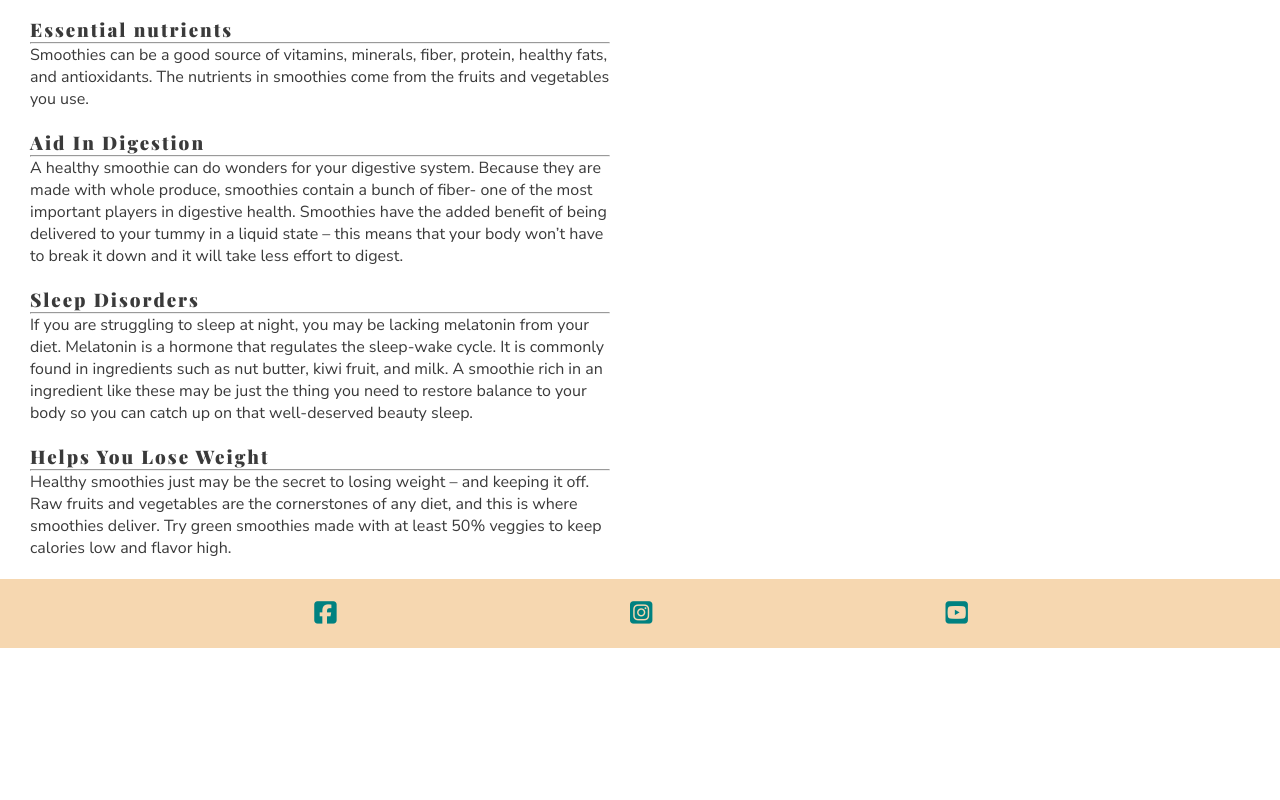
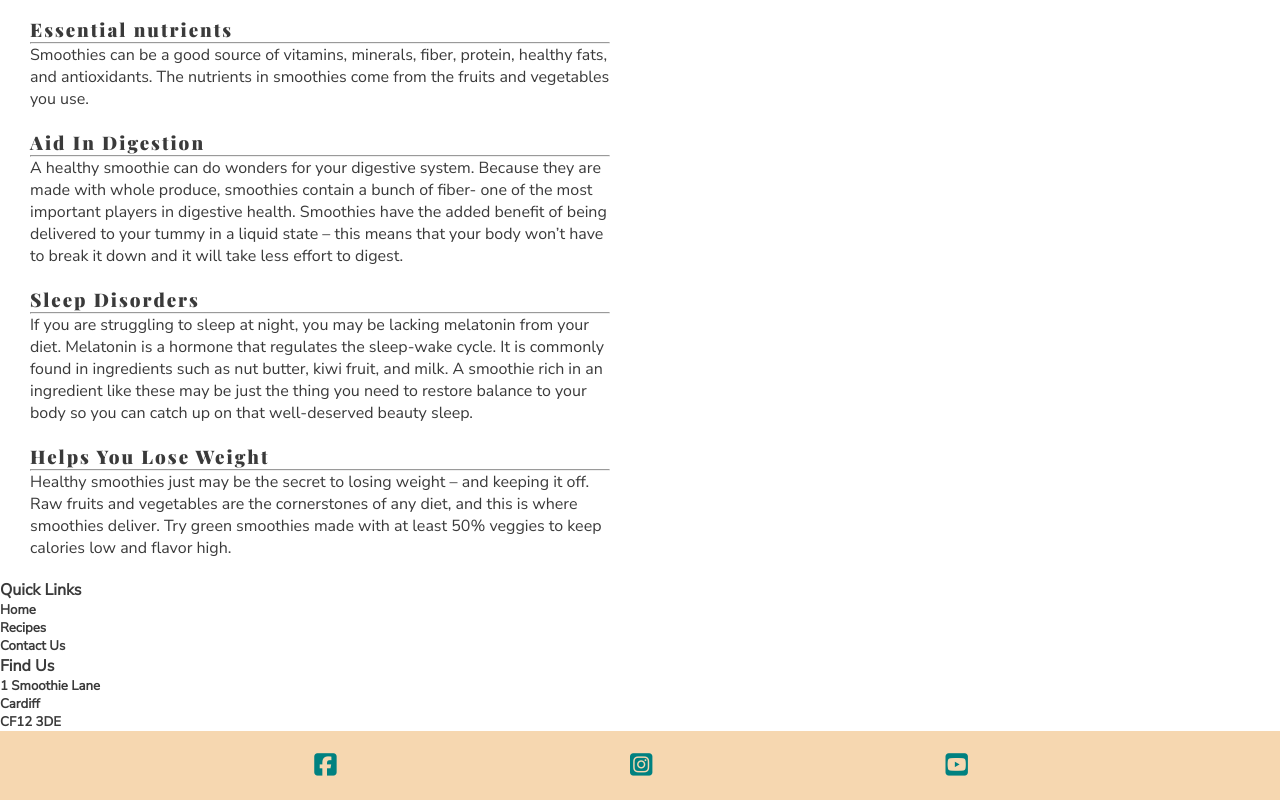
Before and after one commit to Emily-Rodden7/boujee-smoothie, a plain HTML site: page index.html in a window 1280 px wide. Shown: the part 815-1615 px from the top of the page. Before the commit the page ends 1463 px from the top, so only its background shows below. Drawn offline with nearby package versions, Linux system fonts and the light colour scheme; a web font is replaced by a local one.

Commit message:
add footer quick links

```diff
--- a/index.html
+++ b/index.html
@@ -67,8 +67,21 @@
                 </div>
             </div>
         </div>
-        <section>
 
+        <!-- Quick links and pages -->
+        <section id="quick-links">
+            <h4>Quick Links</h4>
+            <div>
+                <h5>Home</h5>
+                <h5>Recipes</h5>
+                <h5>Contact Us</h5>
+            </div>
+            <div>
+                <h4>Find Us</h4>
+                <h5>1 Smoothie Lane</h5>
+                <h5>Cardiff</h5>
+                <h5>CF12 3DE</h5>
+            </div>
         </section>
       </main>
 
```
